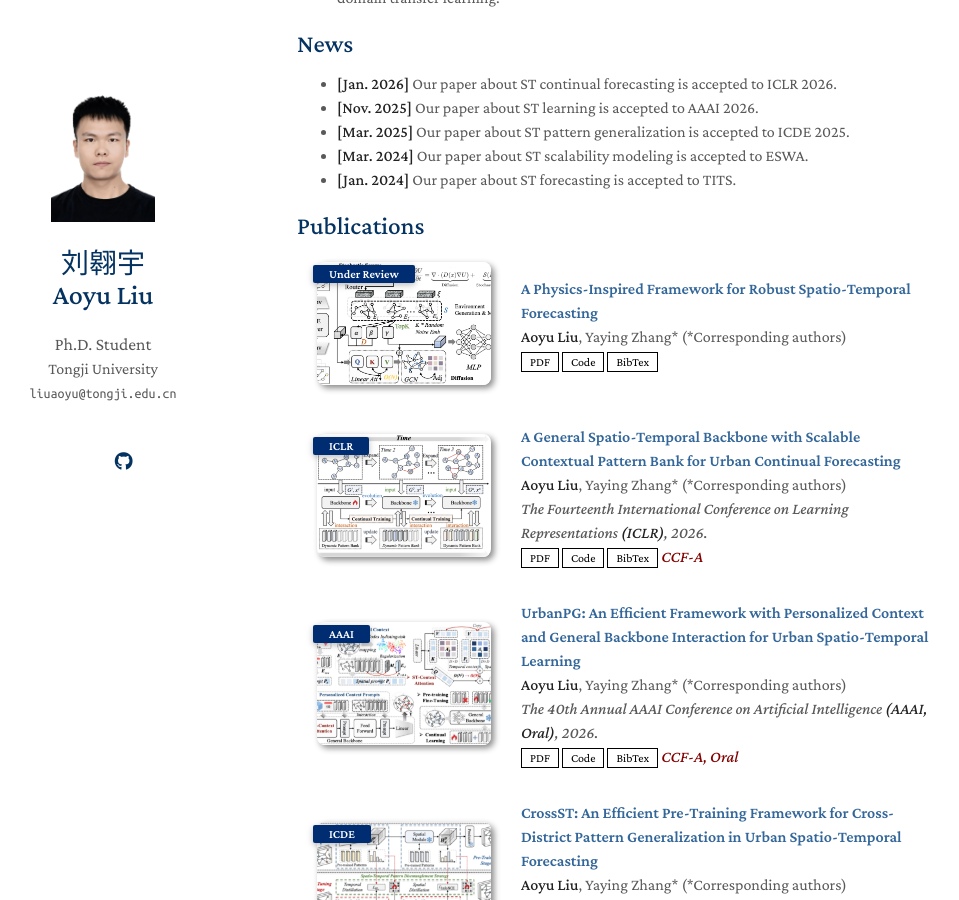
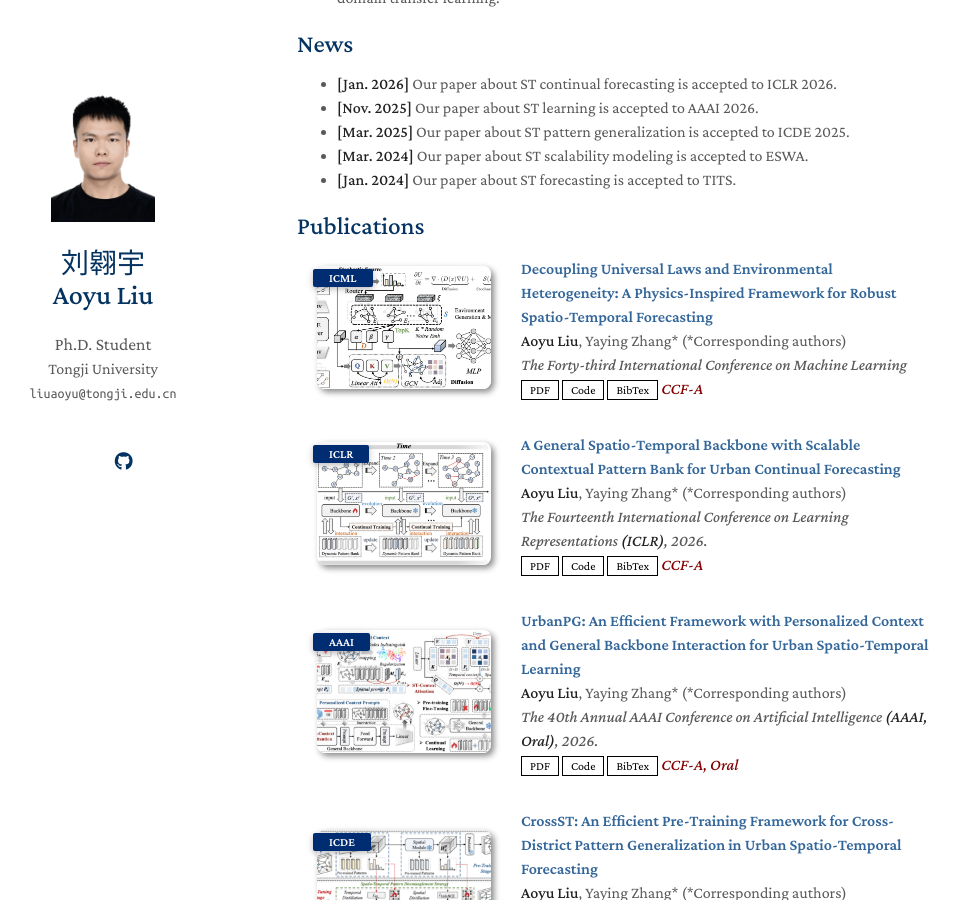
Before and after one commit to Aoyu-Liu/Aoyu-Liu.github.io, a Jekyll site: the page built from index.md, in a window 1280 px wide and 900 px high, scrolled down 446 px. Shown: the whole window, without its empty margins (173-1132 px from the left). Built offline with Jekyll 4.4.1, drawn with Linux system fonts in a browser that asks for light colours; a style sheet for code colours, icons or effects is not loaded; our own code applies the rules of GitHub Pages for plain Markdown files.

Commit message:
Update publications.yml

```diff
--- a/_data/publications.yml
+++ b/_data/publications.yml
@@ -1,14 +1,14 @@
 main:
 
-- title: 'A Physics-Inspired Framework for Robust Spatio-Temporal Forecasting'
+- title: 'Decoupling Universal Laws and Environmental Heterogeneity: A Physics-Inspired Framework for Robust Spatio-Temporal Forecasting'
   authors: "<strong>Aoyu Liu</strong>, Yaying Zhang* (*Corresponding authors)"
-  conference_short: Under Review
-  conference: ""
+  conference_short: ICML
+  conference: "The Forty-third International Conference on Machine Learning"
   pdf: https://aoyu-liu.github.io/ # 待更新为预印本链接
   code: https://aoyu-liu.github.io/
   bibtex: https://aoyu-liu.github.io/ # 待更新为BibTeX文件路径
   image: ./assets/img/work6.png
-  notes: ""
+  notes: "CCF-A"
 
 - title: 'A General Spatio-Temporal Backbone with Scalable Contextual Pattern Bank for Urban Continual Forecasting'
   authors: "<strong>Aoyu Liu</strong>, Yaying Zhang* (*Corresponding authors)"
```
